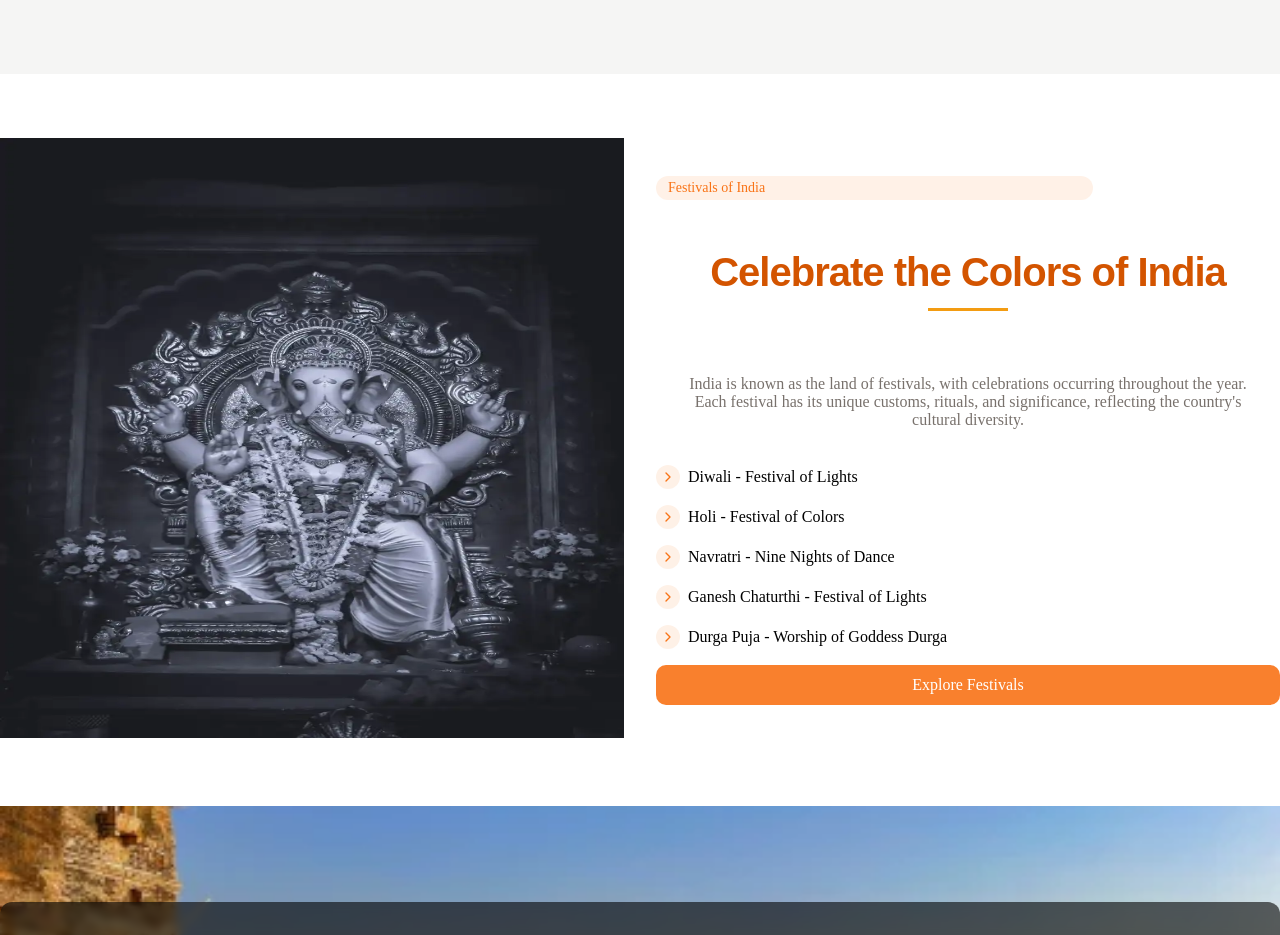
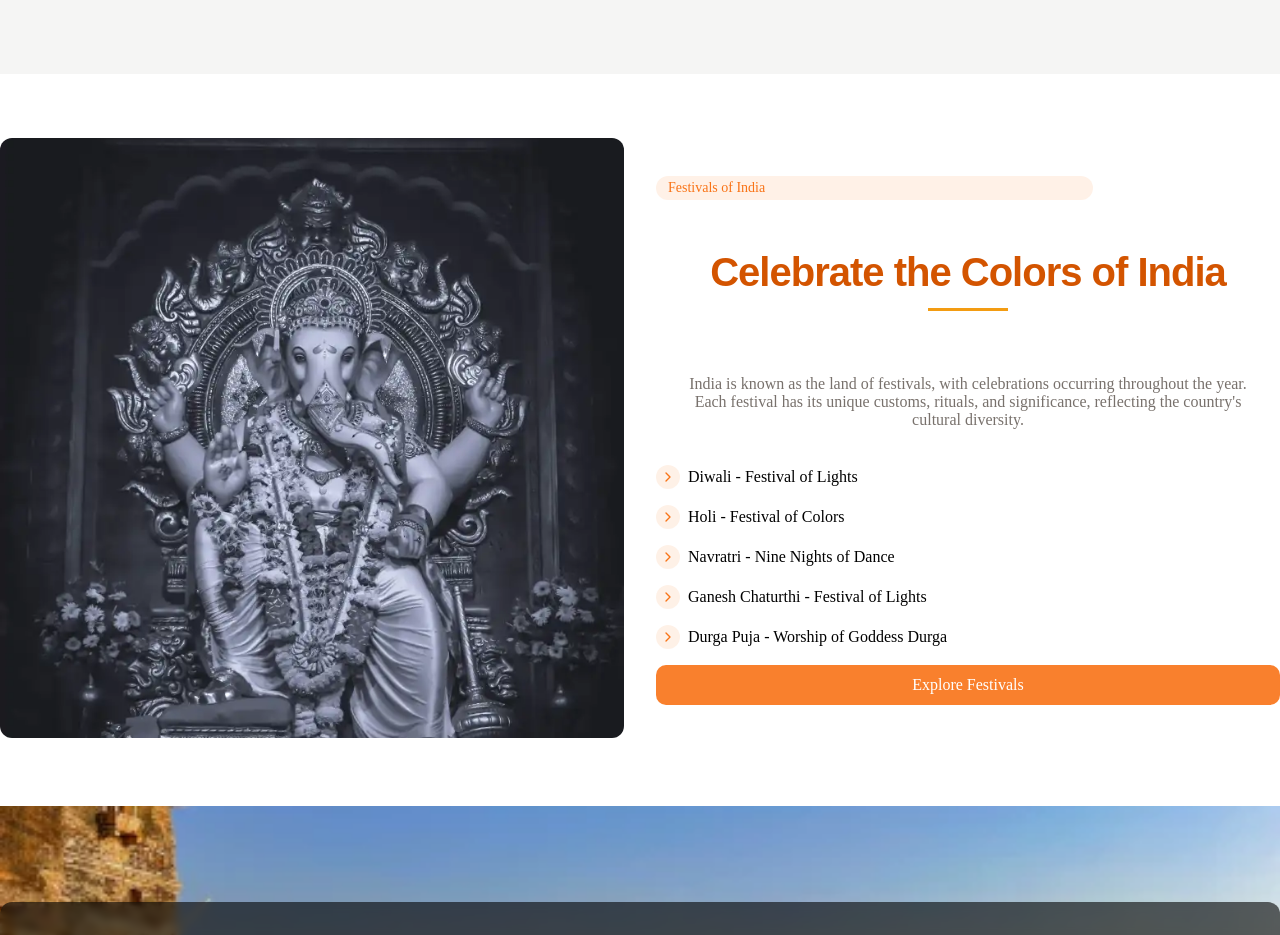
Before and after one commit to prasadmahind123/IndianCulture, a React (Vite) app: page / in a window 1280 px wide. Shown: the part 1440-2375 px from the top of the page. Built offline with nearby package versions, Linux system fonts and the light colour scheme; no server answers.

Commit message:
Update Home.css

```diff
--- a/src/Pages/Home.css
+++ b/src/Pages/Home.css
@@ -352,6 +352,11 @@
   width: 450px;
   border-radius: 0.75rem;
   object-fit: cover;
+}
+.rounded-image1{
+  border-radius: 0.75rem;
+  object-fit: cover;
+  width: 100%;
 }
 
 /* Badges */
```
